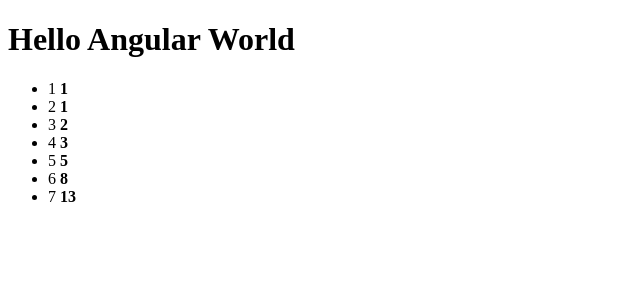
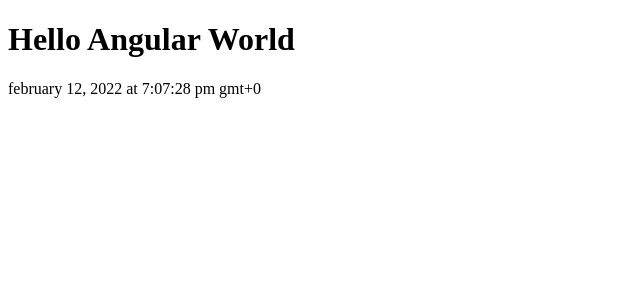
Before and after one commit to yurnak/angular-basics, an Angular app: page / in a window 1280 px wide. Shown: the top 300 px of the page, without its empty margins (0-640 px from the left). Built offline with nearby package versions, Linux system fonts and the light colour scheme.

Commit message:
pipes 20 lesson

```diff
--- a/src/app/app.component.html
+++ b/src/app/app.component.html
@@ -1,7 +1,3 @@
 <h1>Hello Angular World</h1>
-<ul>
-  <li *ngFor="let n of arr; let idx = index">
-    {{idx+1}}
-    <strong>{{n}}</strong>
-  </li>
-</ul>
+
+<p>{{ now | date:'long' | uppercase | lowercase }}</p>
--- a/src/app/app.component.ts
+++ b/src/app/app.component.ts
@@ -7,17 +7,5 @@
 
 })
 export class AppComponent {
-  arr = [1, 1, 2, 3, 5, 8, 13]
-  objs = [
-    {title: 'Post 1', author: 'Yuriy', comments:[
-        {name:'Max', text: 'lorem1'},
-        {name:'Max', text: 'lorem2'},
-        {name:'Max', text: 'lorem3'},
-      ]},
-    {title: 'Post 2', author: 'Yuriy 2', comments:[
-        {name:'Max 2', text: 'lorem1'},
-        {name:'Max 2', text: 'lorem2'},
-        {name:'Max 2', text: 'lorem3'},
-      ]}
-  ]
+  now: Date = new Date()
 }
```
